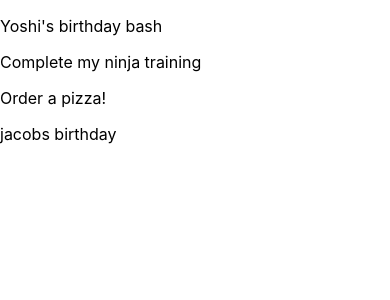
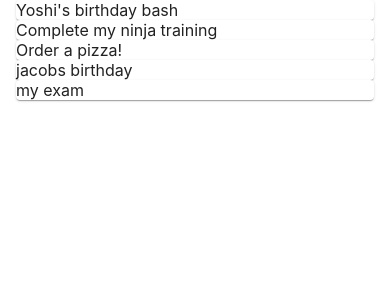
Before and after one commit to shawon122334/react-material-ui, a React (Create React App) app: page / in a window 390 px wide. Shown: the top 300 px of the page. Built offline with nearby package versions, Linux system fonts and the light colour scheme; data requests are answered from the project's data file.

Commit message:
grid responsive added

```diff
--- a/data/db.json
+++ b/data/db.json
@@ -23,6 +23,12 @@
       "details": "we are gonna celebrate jacobs birthday next week ",
       "category": "reminders",
       "id": 4
+    },
+    {
+      "title": "my exam ",
+      "details": "on 6th may",
+      "category": "reminders",
+      "id": 5
     }
   ]
 }
--- a/src/pages/Notes.js
+++ b/src/pages/Notes.js
@@ -1,3 +1,4 @@
+import { Container, Grid, Paper } from '@material-ui/core';
 import React, { useEffect, useState } from 'react'
 
 export default function Notes() {
@@ -11,10 +12,18 @@
   }, [])
 
   return (
-    <div>
-      {notes.map(note => (
-        <p key={note.id}>{ note.title }</p>
-      ))}
-    </div>
+    <Container>
+      <Grid container>
+
+        {notes.map(note => (
+          <Grid item key={note.id} xs={12} md={6} lg={4}>
+            <Paper>
+              {note.title}
+            </Paper>
+          </Grid>
+        ))}
+
+      </Grid>
+    </Container>
   )
 }
```
